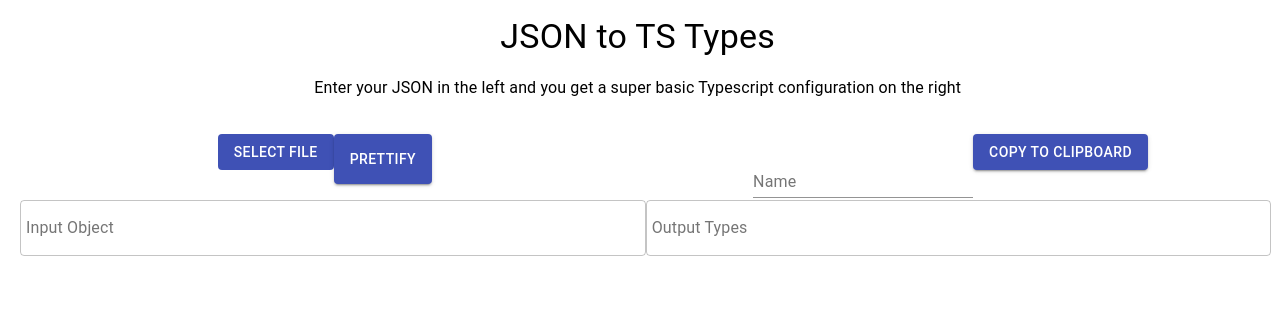
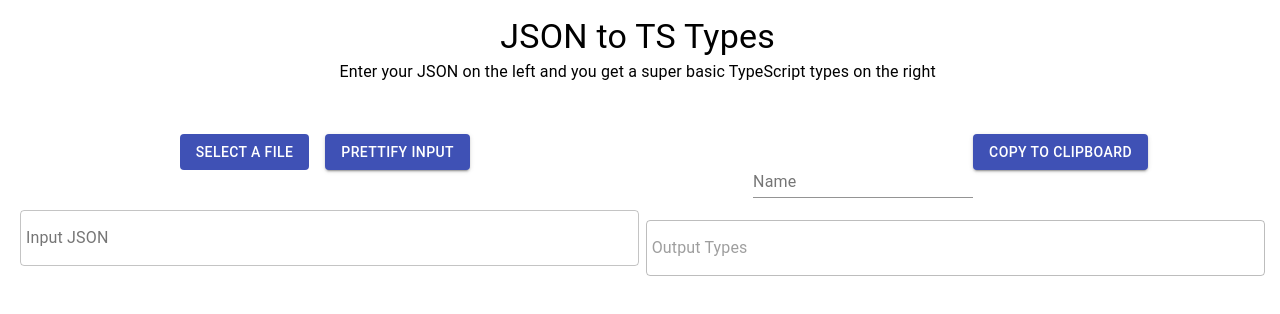
Before and after one commit to slreynolds/generateTypes, a React app: page / in a window 1280 px wide. Shown: the top 314 px of the page. Built offline with nearby package versions, Linux system fonts and the light colour scheme.

Commit message:
improved styling of elements

```diff
--- a/src/containers/App.tsx
+++ b/src/containers/App.tsx
@@ -29,7 +29,7 @@ const styles = (theme: Theme) => createStyles({
   textField: {
     paddingLeft: "8px",
     paddingRight: "8px",
-    width: "100%"
+    width: "99%"
   },
   small: {
     marginLeft: "8px",
@@ -41,6 +41,9 @@ const styles = (theme: Theme) => createStyles({
   status: {
     animation: `slidein 2500ms ${theme.transitions.easing.easeInOut} 200ms infinite`,
   },
+  button: {
+    height: 36,
+  },
   '@keyframes slidein': {
     from: {opacity: 0},
     to: {opacity: 1}
@@ -48,8 +51,11 @@ const styles = (theme: Theme) => createStyles({
   menu: {
     width: 200,
   },
-  settingsbar: {
-    height: 50,
+  settingsLeft: {
+    height: 76
+  },
+  settingsRight: {
+    height: 70
   },
   buttonlike: {
     color: '#fff',
@@ -120,6 +126,7 @@ class App extends Component<WithStyles<typeof styles>, ComponentState> {
   parseFiles(){
     // start filereader
     console.log(this.state.files);
+    // TODO this only uses the last file as input
     this.state.files.forEach(d => {
       let fr = new FileReader();
       fr.onload = (event) => {
@@ -133,7 +140,7 @@ class App extends Component<WithStyles<typeof styles>, ComponentState> {
 
 
   parseString(){
-    this.setState({loading: true, status: "Working..."});
+    this.setState({loading: true, status: "loading"});
     let name = this.state.name || "Thing";
     let str = this.state.in;
     new TypeGenerator().magicPromise(name, str)
@@ -149,9 +156,9 @@ class App extends Component<WithStyles<typeof styles>, ComponentState> {
   copyToClipboard(){
     let newClip = this.state.out;
     navigator.clipboard.writeText(newClip).then(() => {
-      console.log("clipboard successfully set");
+      this.setState({status: "clipboard successfully set"});
     }, () => {
-      console.log("clipboard write failed, try something else instead:");
+      this.setState({status: "clipboard write might have failed"});
       var copyText : any = document.querySelector("#outlined-types");
       copyText.select();
       document.execCommand("copy");
@@ -171,7 +178,7 @@ class App extends Component<WithStyles<typeof styles>, ComponentState> {
               <div {...getRootProps()}>
             <section className={classes.buttonlike}>
                 <input {...getInputProps()} />
-                <div>Select File</div>
+                <div>Select A File</div>
             </section>
               </div>
           )}
@@ -182,7 +189,6 @@ class App extends Component<WithStyles<typeof styles>, ComponentState> {
    * The component's render method
    */
   render() {
-
     const { classes } = this.props;
     return (
       <div className={classes.root}>
@@ -192,12 +198,19 @@ class App extends Component<WithStyles<typeof styles>, ComponentState> {
               <Typography variant="h4">
                 JSON to TS Types
               </Typography>
+              <Typography variant="subtitle1">
+                Enter your JSON on the left and you get a super basic TypeScript types on the right
+              </Typography>
             </Grid>
-
             <Grid item xs={12}>
-          <Typography variant="subtitle1">
-            Enter your JSON in the left and you get a super basic Typescript configuration on the right
+              <Typography variant="subtitle1" className={classes.status}>
+                {this.state.status}
               </Typography>
+              {this.state.error != "" &&
+                <Box>
+                  {this.state.error}
+                </Box>
+              }
             </Grid>
 
             <Grid item xs ={6} justify="flex-start">
@@ -205,16 +218,24 @@ class App extends Component<WithStyles<typeof styles>, ComponentState> {
             <Grid item xs={12} container>
               <Grid item xs={6}>
                 <Grid container
-              className={classes.settingsbar}
+                  spacing={2}
+                  className={classes.settingsLeft}
                   justify="center">
+                  <Grid item>
                     {this.renderDropzone()}
-              <Button variant="contained" color="primary" onClick={() => this.prettifyInputObject()}>
-                Prettify
+                  </Grid>
+                  <Grid item>
+                    <Button
+                    variant="contained"
+                    color="primary"
+                    onClick={() => this.prettifyInputObject()}>
+                      Prettify Input
                     </Button>
+                  </Grid>
                 </Grid>
                 <TextField
                   id="outlined-textarea"
-              label="Input Object"
+                  label="Input JSON"
                   placeholder="Placeholder"
                   multiline
                   rowsMax="30"
@@ -227,7 +248,7 @@ class App extends Component<WithStyles<typeof styles>, ComponentState> {
                 />
               </Grid>
               <Grid item xs={6}>
-            <Grid className={classes.settingsbar}
+                <Grid className={classes.settingsRight}
                   justify="center">
                   <TextField
                     id="outlined-name"
@@ -241,11 +262,8 @@ class App extends Component<WithStyles<typeof styles>, ComponentState> {
                     Copy to Clipboard
                   </Button>
                 </Grid>
-
-            <Box display={this.state.error === "" ? "none" : null}>
-              {this.state.error}
-            </Box>
                 <TextField
+                  disabled
                   onClick={() => this.copyToClipboard()}
                   id="outlined-types"
                   label="Output Types"
```
Lines whose indentation alone changed are shown as unchanged.
